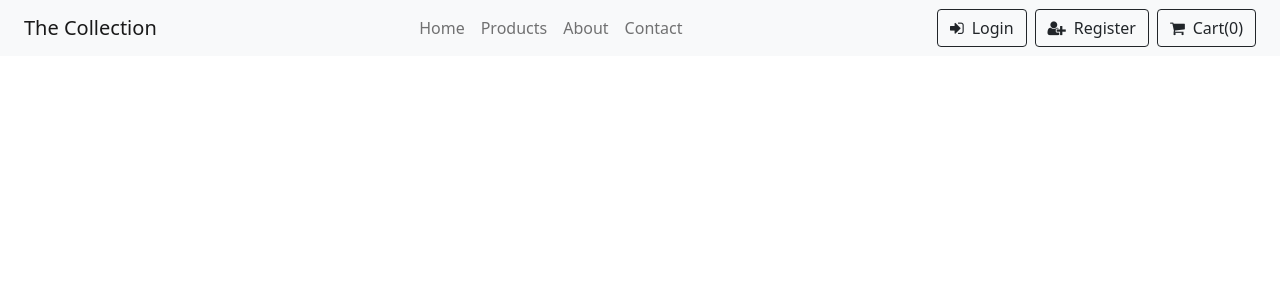
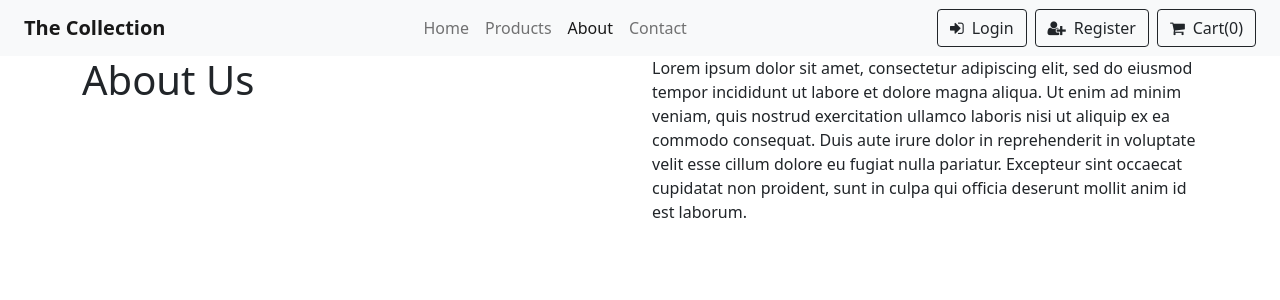
Before and after one commit to camille-granier/complete-eshop, a React (Create React App) app: page /about in a window 1280 px wide. Shown: the top 300 px of the page. Built offline with nearby package versions, Linux system fonts and the light colour scheme.

Commit message:
creation of About component

```diff
--- a/src/App.js
+++ b/src/App.js
@@ -3,6 +3,7 @@
 import Products from './components/Products';
 import Home from './components/Home';
 import Product from './components/Product';
+import About from './components/About';
 import Cart from './components/Cart';
 import Checkout from './components/Checkout';
 import Contact from './components/Contact';
@@ -17,6 +18,7 @@
       <Route path='/' element={<Home/>}/>
       <Route path='/products' element={<Products/>}/>
       <Route path='/products/:id' element={<Product/>}/>
+      <Route path='/about' element={<About/>}/>
       <Route path='/contact' element={<Contact/>}/>
       <Route path='/cart' element={<Cart/>}/>
       <Route path='/checkout' element={<Checkout/>}/>
--- /dev/null
+++ b/src/components/About.jsx
@@ -0,0 +1,21 @@
+import React from 'react';
+import { NavLink } from 'react-router-dom';
+
+const About = () => {
+    return (
+        <div>
+            <div className='container'>
+                <div className='row'>
+                    <div className='col-md-6'>
+                        <h1>About Us</h1>
+                    </div>
+                    <div className='col-md-6'>
+                        <p>Lorem ipsum dolor sit amet, consectetur adipiscing elit, sed do eiusmod tempor incididunt ut labore et dolore magna aliqua. Ut enim ad minim veniam, quis nostrud exercitation ullamco laboris nisi ut aliquip ex ea commodo consequat. Duis aute irure dolor in reprehenderit in voluptate velit esse cillum dolore eu fugiat nulla pariatur. Excepteur sint occaecat cupidatat non proident, sunt in culpa qui officia deserunt mollit anim id est laborum.</p>
+                    </div>
+                </div>
+            </div>
+        </div>
+    );
+};
+
+export default About;
--- a/src/components/Navbar.jsx
+++ b/src/components/Navbar.jsx
@@ -9,7 +9,7 @@
         <>
         <nav className="navbar navbar-expand-lg navbar-light bg-light">
   <div className="container-fluid px-4">
-    <NavLink className="navbar-brand" to="/">The Collection</NavLink>
+    <NavLink className="navbar-brand fw-bold" to="/">The Collection</NavLink>
     <button className="navbar-toggler" type="button" data-bs-toggle="collapse" data-bs-target="#navbarNav" aria-controls="navbarNav" aria-expanded="false" aria-label="Toggle navigation">
       <span className="navbar-toggler-icon"></span>
     </button>
@@ -22,7 +22,7 @@
           <NavLink className="nav-link" to="/products">Products</NavLink>
         </li>
         <li className="nav-item">
-          <NavLink className="nav-link" to='/'>About</NavLink>
+          <NavLink className="nav-link" to='/about'>About</NavLink>
         </li>
         <li className="nav-item">
           <NavLink className="nav-link" to='/contact'>Contact</NavLink>
```
